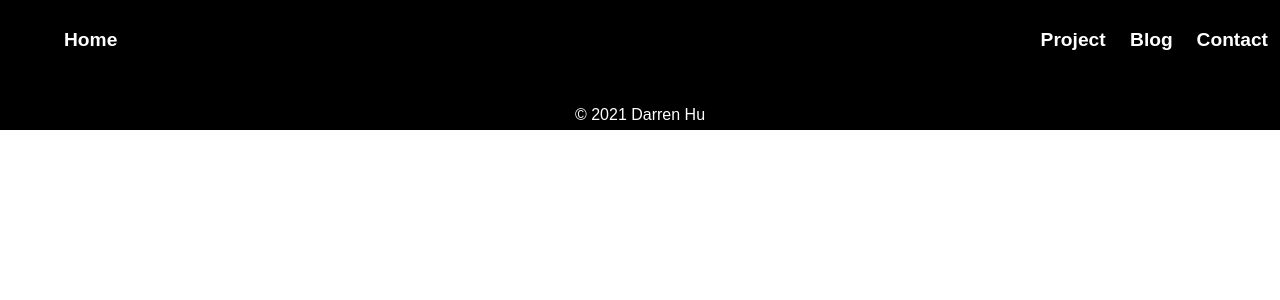
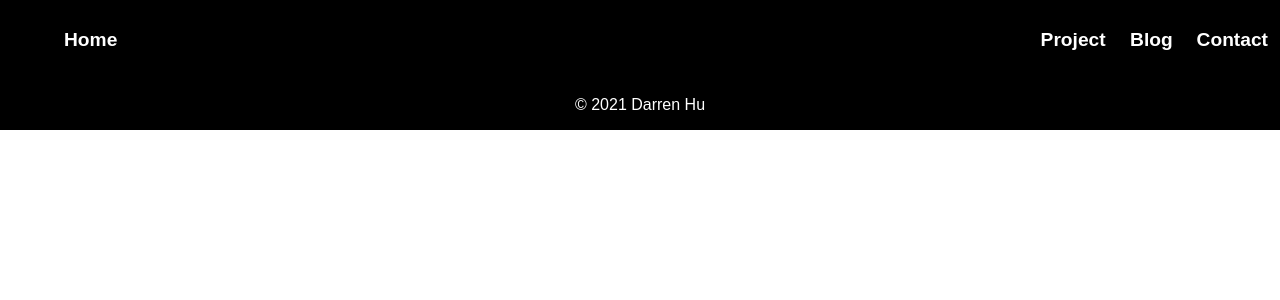
Before and after one commit to HuDarren/Cinema, a React (Create React App) app: page / in a window 1280 px wide. Shown: the top 300 px of the page. Built offline with nearby package versions, Linux system fonts and the light colour scheme; no server answers.

Commit message:
update footer css

```diff
--- a/src/Footer/footer.css
+++ b/src/Footer/footer.css
@@ -6,15 +6,15 @@
 .footer-content {
   display: flex;
   justify-content: center;
+  height: 50px;
 }
 
 .footer-text {
-  text-align: center;
-  text-decoration: none;
+  display: flex;
+  align-items: center;
   height: 100%;
   font-family: sans-serif;
   color: white;
   font-weight: 500;
   font-size: medium;
-  margin-top: 2%;
 }
```
